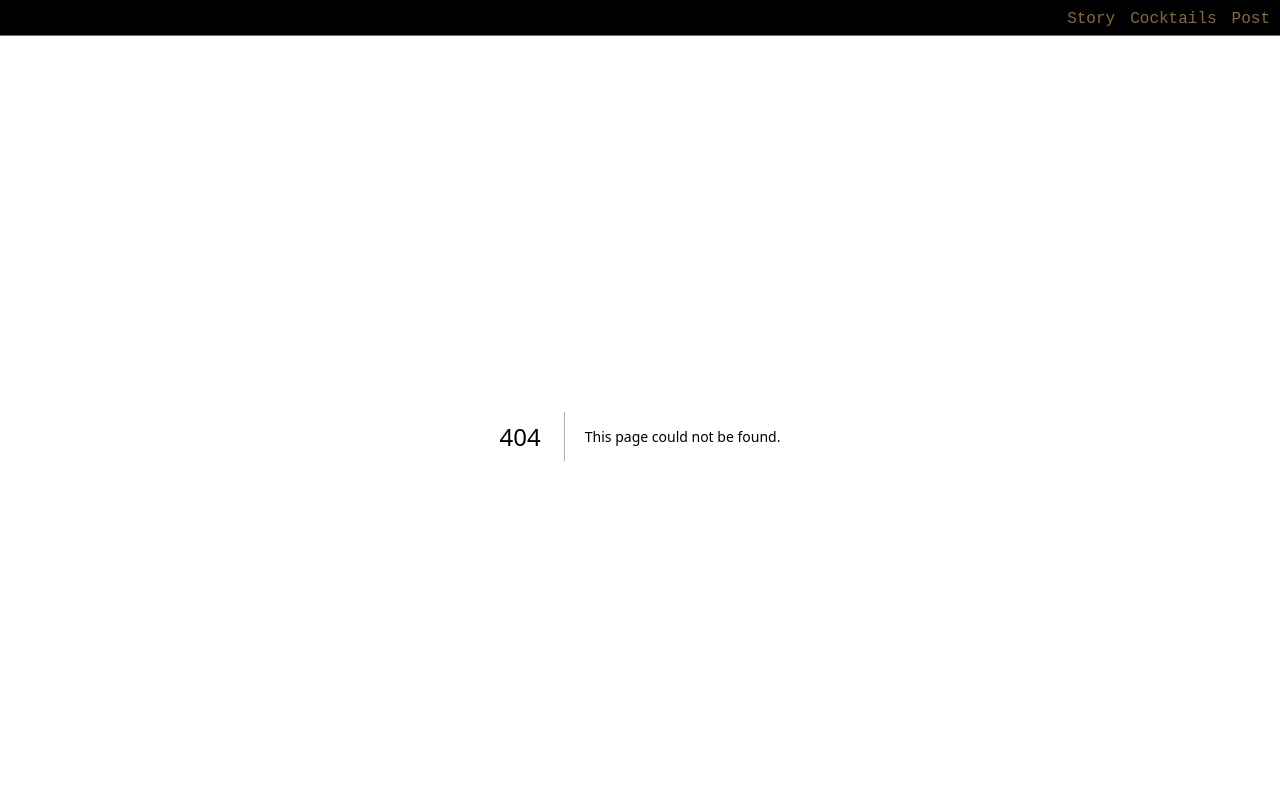
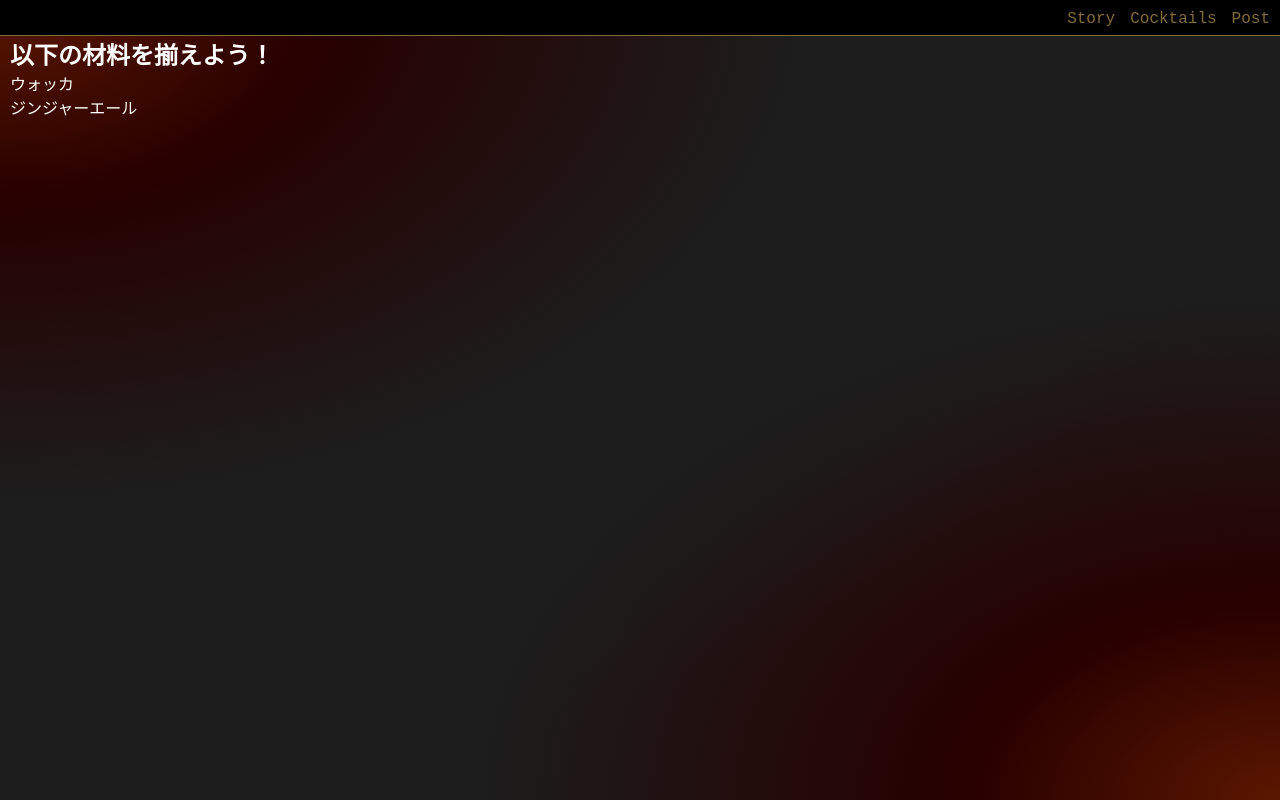
Before and after one commit to aridome222/Frontend-Tacktail, a Next.js app: page /story/1 in a window 1280 px wide. Before the commit this address had no page. Built offline with nearby package versions, Linux system fonts and the light colour scheme.

Commit message:
add: 動的ルーティングなページを追加

```diff
--- /dev/null
+++ b/src/app/story/[day]/page.tsx
@@ -0,0 +1,17 @@
+import type React from 'react';
+
+const StoryDay: React.FC = () => {
+  return (
+    <section>
+      <div>
+        <h2>以下の材料を揃えよう！</h2>
+        <ul>
+          <li>ウォッカ</li>
+          <li>ジンジャーエール</li>
+        </ul>
+      </div>
+    </section>
+  );
+};
+
+export default StoryDay;
```
